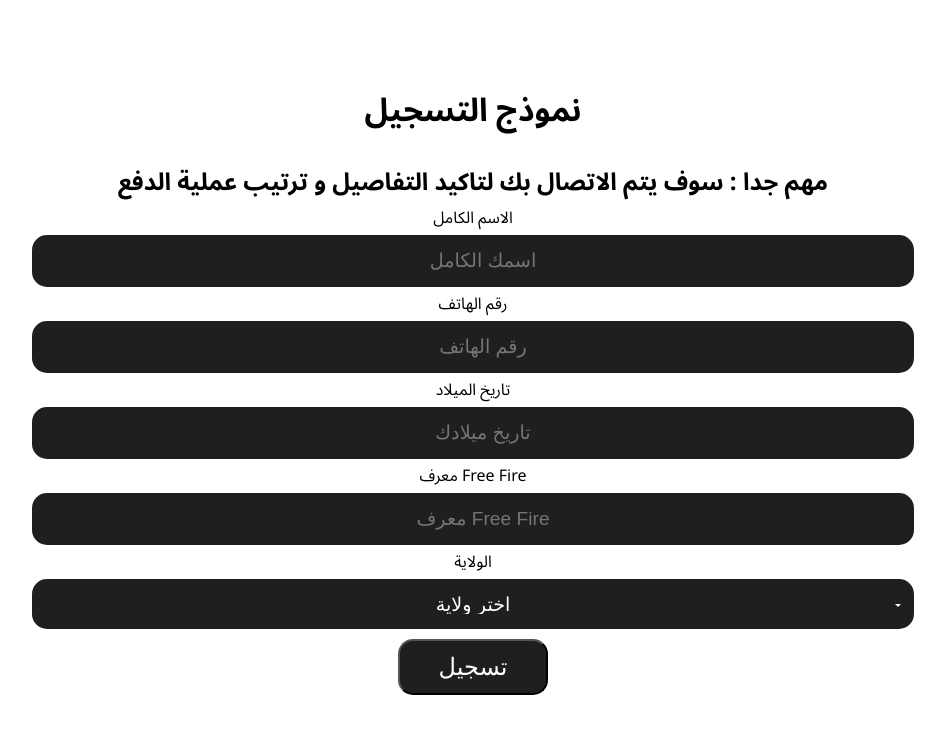
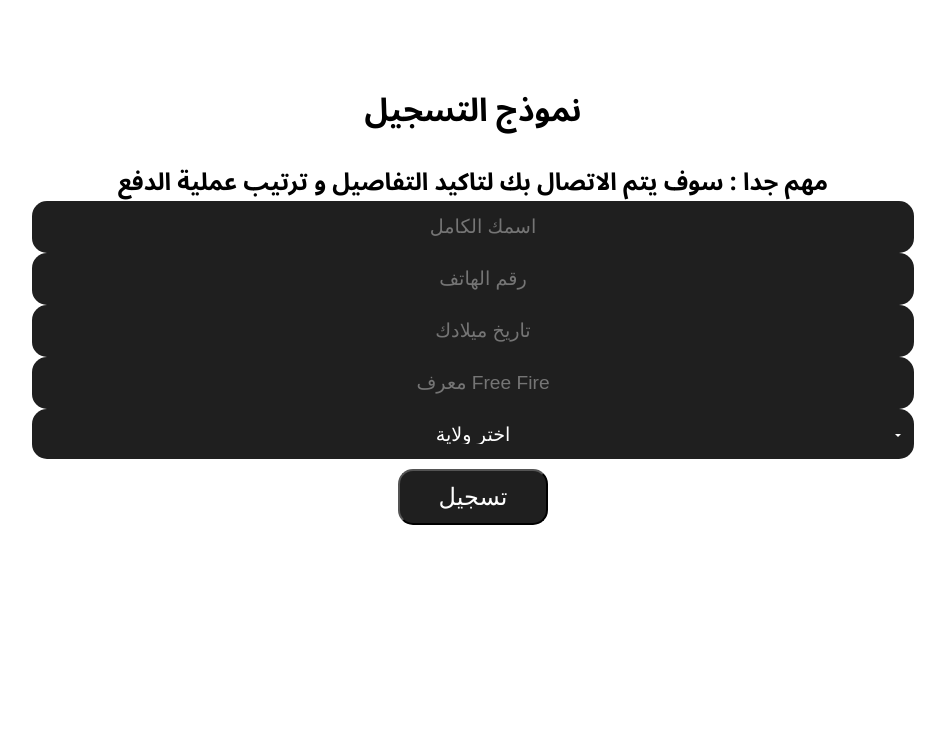
Before and after one commit to VortexMena/vortex, a plain HTML site: page index.html in a window 1280 px wide. Shown: the part 999-1731 px from the top of the page, without its empty margins (167-1112 px from the left). After the commit the page ends 1664 px from the top, so only its background shows below. Drawn offline with Linux system fonts and the light colour scheme; a web font is replaced by a local one.

Commit message:
Update index.html

```diff
--- a/index.html
+++ b/index.html
@@ -46,25 +46,20 @@
             <input type="hidden" name="access_key" value="8d653e44-e78f-40db-a17c-cdd55ded3efd">
             <input type="hidden" name="code" value="E1Y25M8D1">
             <div class="box">
-                <label for="name">الاسم الكامل</label>
                 <input type="text" name="name" id="name" placeholder="اسمك الكامل" >
             </div>
             <div class="box">
-                <label for="number">رقم الهاتف</label>
                 <input type="text" name="phone" id="number" placeholder="رقم الهاتف" >
             </div>
 
             <!-- Updated Date of Birth Section -->
             <div class="box">
-                <label for="date">تاريخ الميلاد</label>
                 <input type="text" name="birthdate" id="date" min="1900-01-01" max="2025-01-01" placeholder="تاريخ ميلادك" />
             </div>
             <div class="box">
-                <label for="freefire">معرف Free Fire</label>
                 <input type="number" name="freefireId" id="freefire" placeholder="معرف Free Fire" >
             </div>
 <div class="box">
-    <label for="state">الولاية</label>
     <select name="state" id="state">
         <option value="">اختر ولاية</option>
         <option value="صفاقس">صفاقس</option>
```
